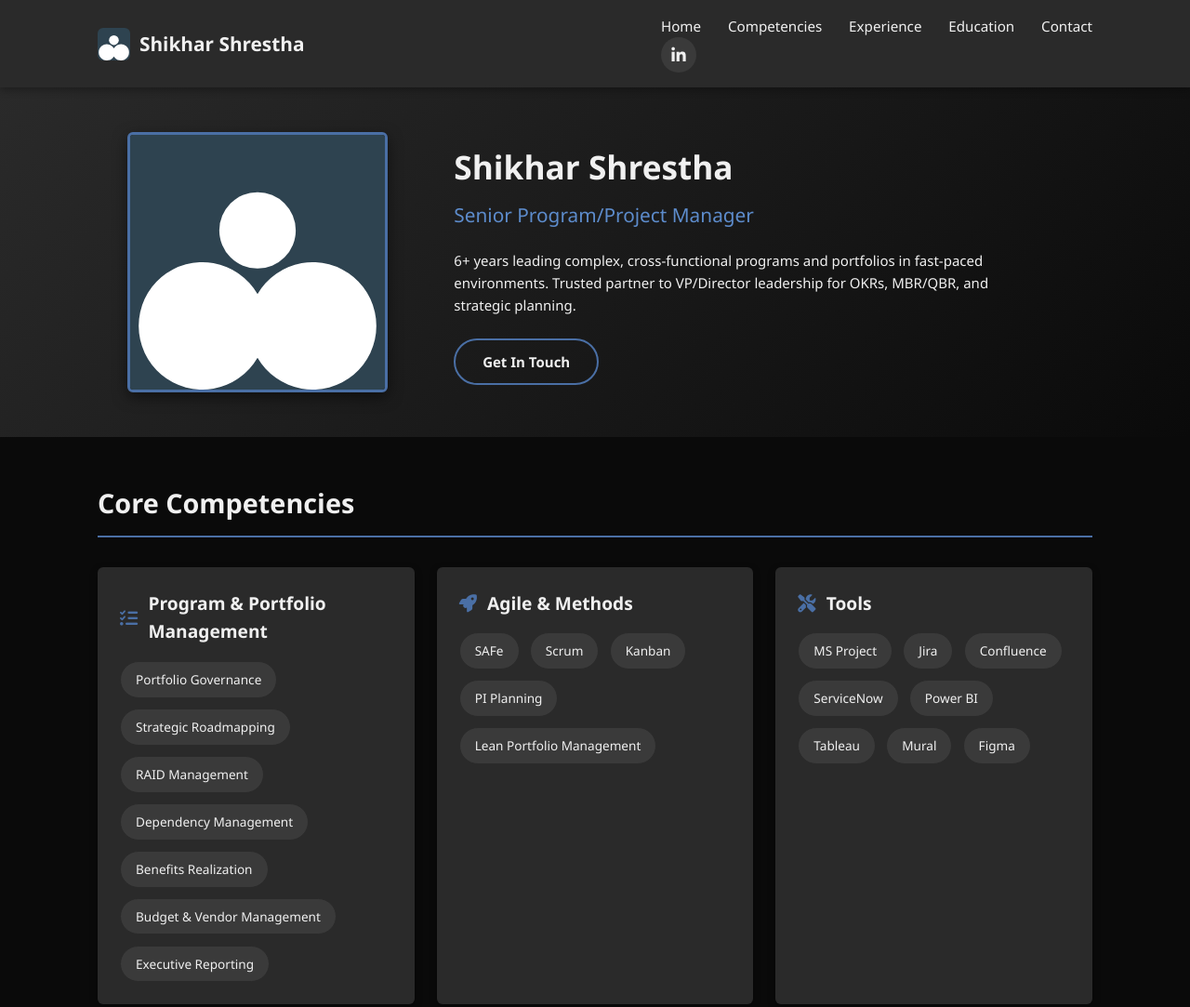
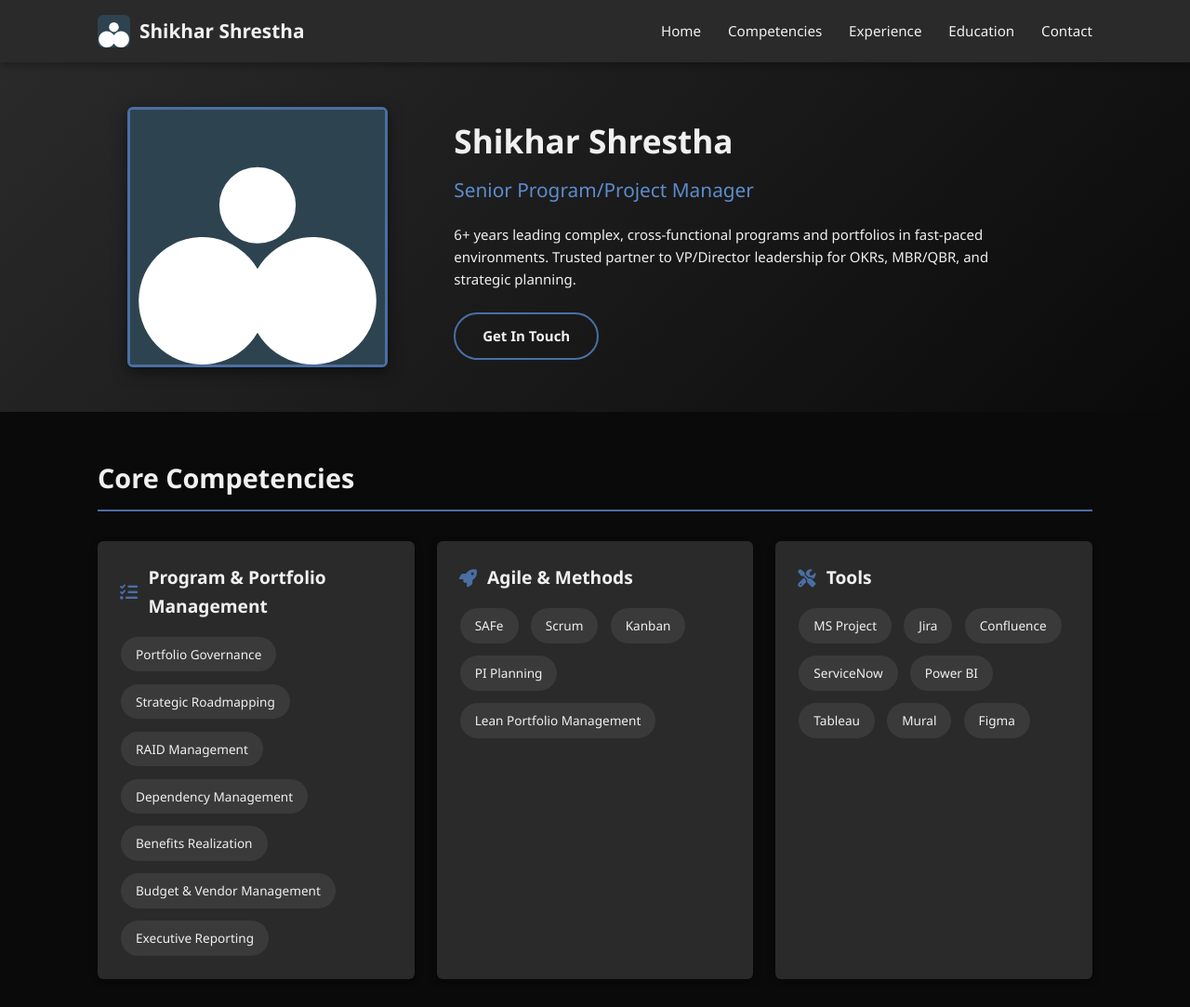
Before and after one commit to Shikharstha/ShikharShrestha, a plain HTML site: page index.html in a window 1280 px wide. Shown: the top 1083 px of the page at 93% size. Drawn offline with Linux system fonts and the light colour scheme.

Commit message:
Refactor social link styles and markup

```diff
--- a/index.html
+++ b/index.html
@@ -91,32 +91,6 @@
 
         .nav-links a:hover {
             color: var(--accent-light);
-        }
-
-        .header-social {
-            display: flex;
-            gap: 1rem;
-            align-items: center;
-        }
-
-        .social-link {
-            width: 38px;
-            height: 38px;
-            background-color: var(--charcoal-light);
-            border-radius: 50%;
-            display: flex;
-            align-items: center;
-            justify-content: center;
-            color: var(--off-white);
-            text-decoration: none;
-            transition: var(--transition);
-            font-size: 1.1rem;
-        }
-
-        .social-link:hover {
-            background-color: var(--accent);
-            color: var(--off-white);
-            transform: translateY(-3px);
         }
 
         .mobile-menu {
@@ -418,6 +392,24 @@
             margin-top: 1rem;
         }
 
+        .social-link {
+            width: 38px;
+            height: 38px;
+            background-color: var(--charcoal-light);
+            border-radius: 50%;
+            display: flex;
+            align-items: center;
+            justify-content: center;
+            color: var(--off-white);
+            text-decoration: none;
+            transition: var(--transition);
+        }
+
+        .social-link:hover {
+            background-color: var(--accent);
+            color: var(--off-white);
+        }
+
         .contact-form {
             background-color: var(--charcoal-light);
             padding: 1.8rem;
@@ -598,10 +590,6 @@
                 gap: 1rem;
                 text-align: center;
             }
-
-            .header-social {
-                display: none;
-            }
         }
 
         @media (max-width: 576px) {
@@ -639,9 +627,6 @@
                     <a href="#experience">Experience</a>
                     <a href="#education">Education</a>
                     <a href="#contact">Contact</a>
-                </div>
-                <div class="header-social">
-                    <a href="#" class="social-link"><i class="fab fa-linkedin-in"></i></a>
                 </div>
                 <div class="mobile-menu">
                     <i class="fas fa-bars"></i>
```
